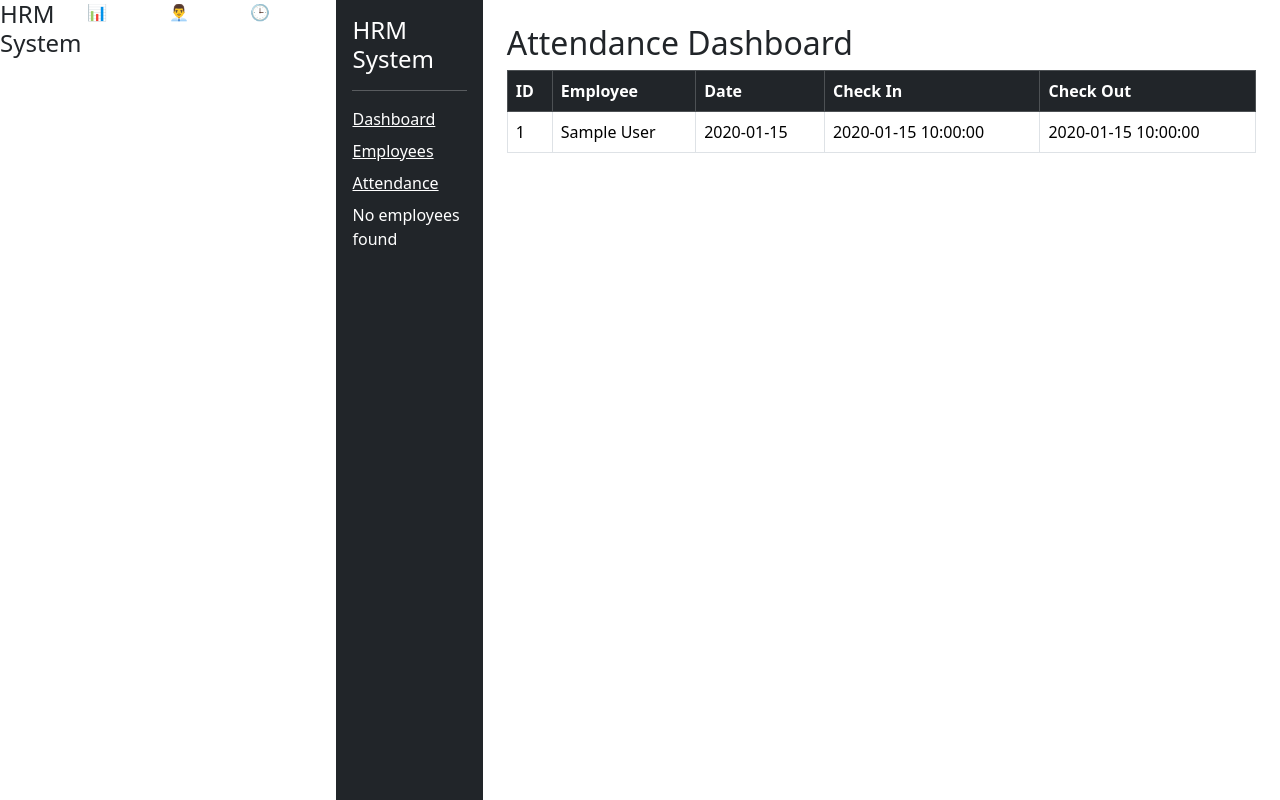
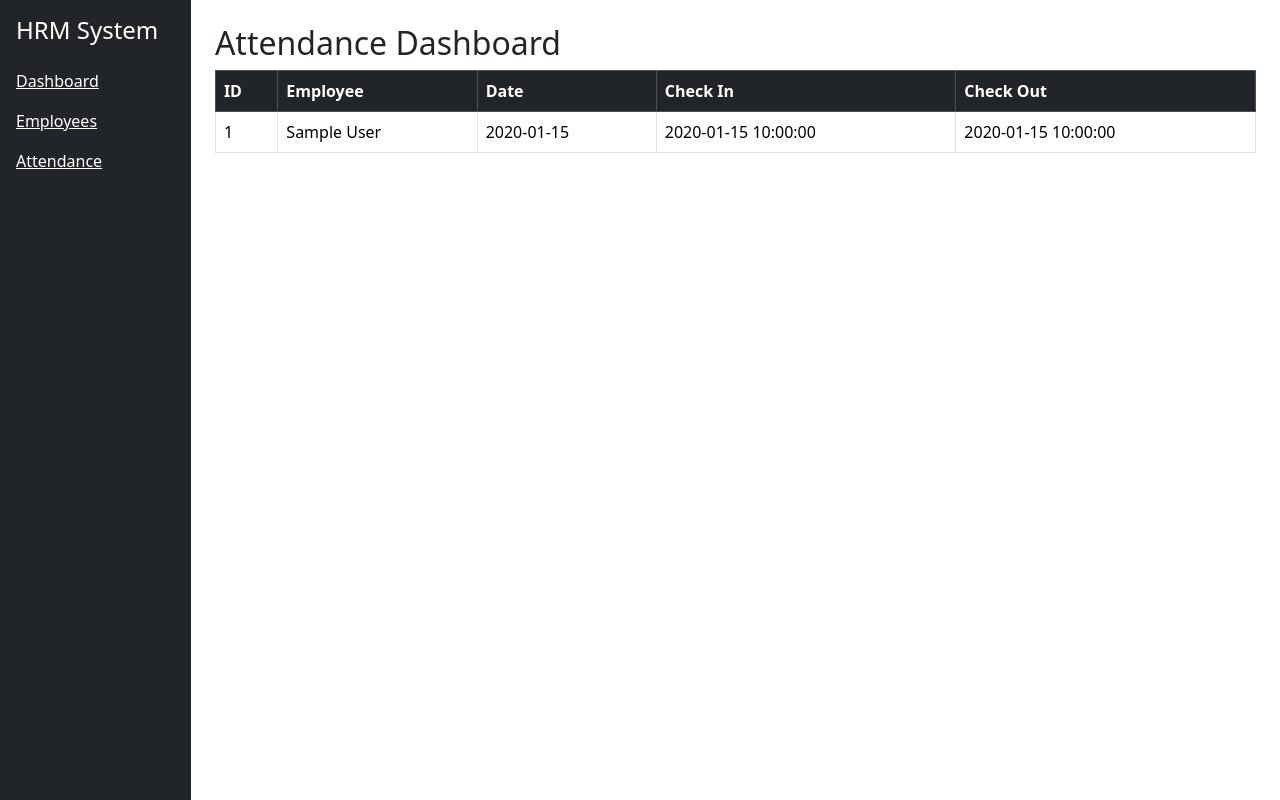
Before and after one commit to tripathiriya2117-a11y/hrm-system, a Flask app: page /attendance in a window 1280 px wide. Run offline with Flask 3, Linux system fonts and the light colour scheme; tables that the repository leaves empty hold one stand-in row (values such as "Sample post").

Commit message:
Final submission - HRM system complete

```diff
--- a/app.py
+++ b/app.py
@@ -1,26 +1,21 @@
 from flask import Flask
 from models import db
 
-# import blueprints
 from routes.department_routes import department_bp
 from routes.employee_routes import employee_bp
 from routes.attendance_routes import attendance_bp
 
 app = Flask(__name__)
 
-# Database configuration
 app.config['SQLALCHEMY_DATABASE_URI'] = 'sqlite:///hrm.db'
 app.config['SQLALCHEMY_TRACK_MODIFICATIONS'] = False
 
-# initialize database
 db.init_app(app)
 
-# register route modules
 app.register_blueprint(department_bp)
 app.register_blueprint(employee_bp)
 app.register_blueprint(attendance_bp)
 
-# create tables
 with app.app_context():
     db.create_all()
 
--- a/templates/base.html
+++ b/templates/base.html
@@ -1,12 +1,9 @@
 <!DOCTYPE html>
 <html>
 <head>
-
 <title>HRM System</title>
 
 <link href="https://cdn.jsdelivr.net/npm/bootstrap@5.3.2/dist/css/bootstrap.min.css" rel="stylesheet">
-
-<link rel="stylesheet" href="{{ url_for('static', filename='style.css') }}">
 
 </head>
 
@@ -15,41 +12,19 @@
 <div class="d-flex">
 
 <!-- Sidebar -->
-
+<div class="bg-dark text-white p-3" style="width:220px; height:100vh;">
 <h4 class="mb-4">HRM System</h4>
 
-<a href="/" class="text-white d-block mb-3">📊 Dashboard</a>
-<a href="/employees" class="text-white d-block mb-3">👨‍💼 Employees</a>
-<a href="/attendance" class="text-white d-block mb-3">🕒 Attendance</a>
+<a href="/" class="text-white d-block mb-3">Dashboard</a>
+<a href="/employees" class="text-white d-block mb-3">Employees</a>
+<a href="/attendance" class="text-white d-block mb-3">Attendance</a>
 
-<div class="bg-dark text-white p-3" style="width:220px; height:100vh;">
-
-<h4>HRM System</h4>
-
-<hr>
-
-<a href="/" class="text-white d-block mb-2">Dashboard</a>
-
-<a href="/employees" class="text-white d-block mb-2">Employees</a>
-
-<a href="/attendance" class="text-white d-block mb-2">Attendance</a>
-{% if employees %}
-   {% for emp in employees %}
-   ...
-   {% endfor %}
-{% else %}
-<tr>
-<td colspan="6" class="text-center">No employees found</td>
-</tr>
-{% endif %}
 </div>
 
-<!-- Main Content -->
-
+<!-- Content -->
 <div class="p-4 w-100">
 
 {% block content %}
-
 {% endblock %}
 
 </div>
```
Also changed, not shown: models.py (+2 -5 lines), instance/hrm.db.
